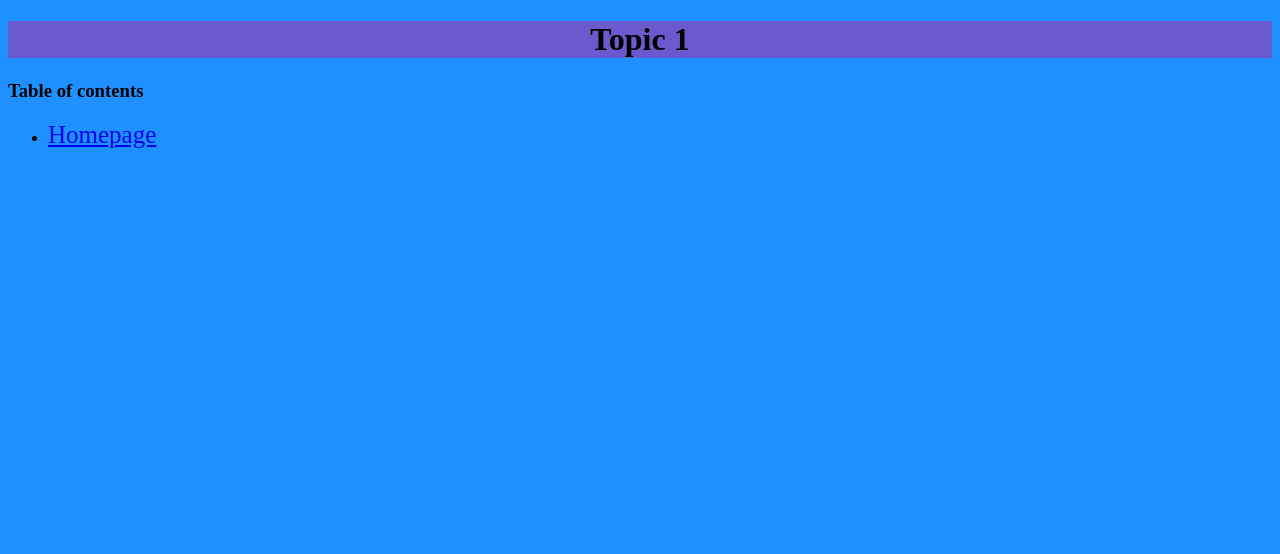
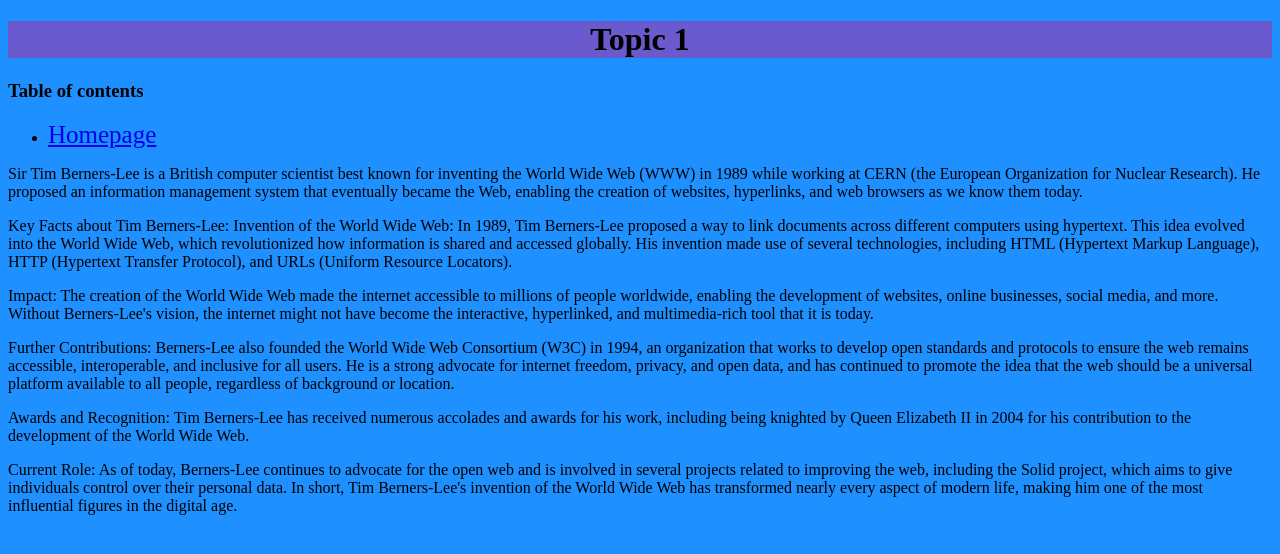
Before and after one commit to willbenn272/Will-Bennett-Space, a plain HTML site: page subject1.html in a window 1280 px wide. Drawn offline with Linux system fonts and the light colour scheme.

Commit message:
Update subject1.html

```diff
--- a/subject1.html
+++ b/subject1.html
@@ -17,5 +17,42 @@
       </ul>
     </nav>
   </header>
+<p>
+    Sir Tim Berners-Lee is a British computer scientist best known for inventing the World Wide Web (WWW) in 1989 while
+    working at CERN (the European Organization for Nuclear Research). He proposed an information management system that
+    eventually became the Web, enabling the creation of websites, hyperlinks, and web browsers as we know them today.
+</p>
+<p>
+Key Facts about Tim Berners-Lee:
+Invention of the World Wide Web:
+    In 1989, Tim Berners-Lee proposed a way to link documents across different computers using hypertext. This idea
+    evolved into the World Wide Web, which revolutionized how information is shared and accessed globally.
+    His invention made use of several technologies, including HTML (Hypertext Markup Language), HTTP (Hypertext Transfer
+    Protocol), and URLs (Uniform Resource Locators).
+</p>
+<p>
+Impact:
+    The creation of the World Wide Web made the internet accessible to millions of people worldwide, enabling the
+    development of websites, online businesses, social media, and more.
+    Without Berners-Lee's vision, the internet might not have become the interactive, hyperlinked, and multimedia-rich
+    tool that it is today.
+</p>
+<p>
+Further Contributions:
+    Berners-Lee also founded the World Wide Web Consortium (W3C) in 1994, an organization that works to develop open
+    standards and protocols to ensure the web remains accessible, interoperable, and inclusive for all users.
+    He is a strong advocate for internet freedom, privacy, and open data, and has continued to promote the idea that the
+    web should be a universal platform available to all people, regardless of background or location.
+</p>
+<p>
+Awards and Recognition:
+    Tim Berners-Lee has received numerous accolades and awards for his work, including being knighted by Queen Elizabeth
+    II in 2004 for his contribution to the development of the World Wide Web.
+</p>
+<p>
+Current Role:
+As of today, Berners-Lee continues to advocate for the open web and is involved in several projects related to improving the web, including the Solid project, which aims to give individuals control over their personal data.
+In short, Tim Berners-Lee's invention of the World Wide Web has transformed nearly every aspect of modern life, making him one of the most influential figures in the digital age.
+</p>
 </body>
 </html>
```
